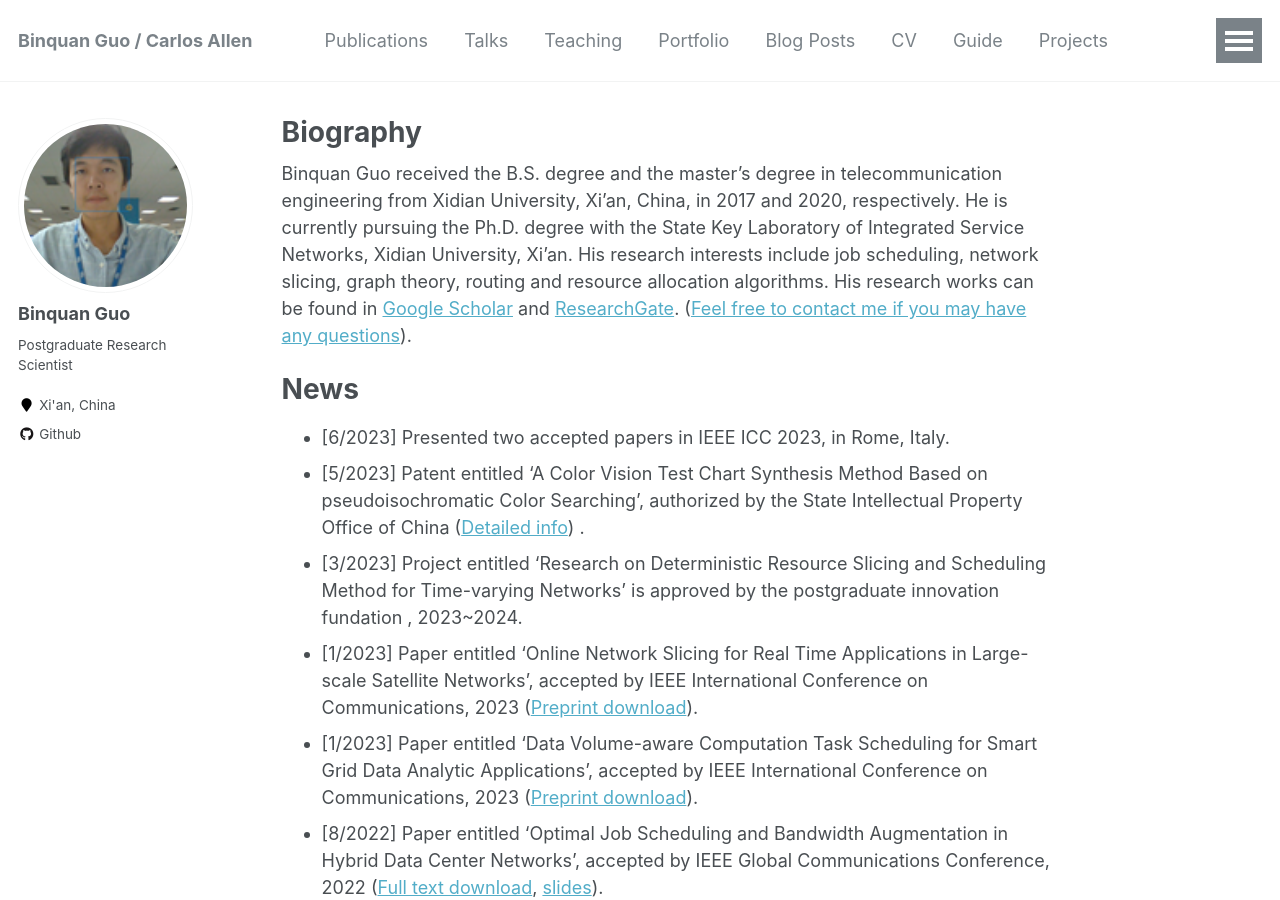
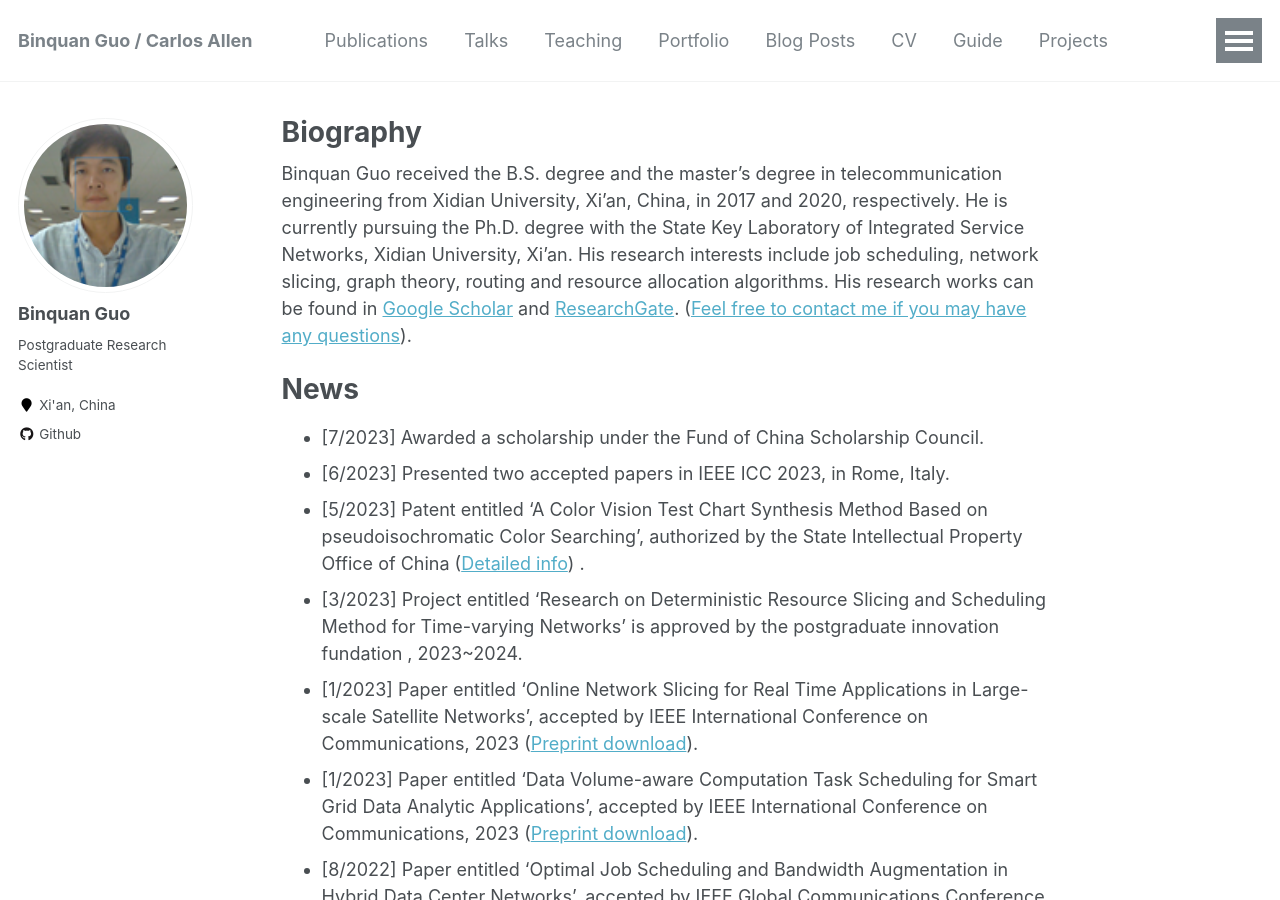
Before and after one commit to wilixx/wilixx.github.io, a Jekyll site: the page built from _pages/about.md, in a window 1280 px wide and 900 px high. Built offline with Jekyll 4.4.1, drawn with Linux system fonts in a browser that asks for light colours.

Commit message:
Update about.md

```diff
--- a/_pages/about.md
+++ b/_pages/about.md
@@ -13,6 +13,7 @@ Binquan Guo received the B.S. degree and the master's degree in telecommunicatio
 
 News
 ======
+* [7/2023] Awarded a scholarship under the Fund of China Scholarship Council.
 * [6/2023] Presented two accepted papers in IEEE ICC 2023, in Rome, Italy.
 * [5/2023] Patent entitled 'A Color Vision Test Chart Synthesis Method Based on pseudoisochromatic Color Searching', authorized by the State Intellectual Property Office of China  ([Detailed info](http://epub.cnipa.gov.cn/cred/CN111429547B?8kt2YOWWXQBD=1686801432039)) .
 * [3/2023] Project entitled 'Research on Deterministic Resource Slicing and Scheduling Method for Time-varying Networks' is approved by the postgraduate innovation fundation , 2023~2024.
```
